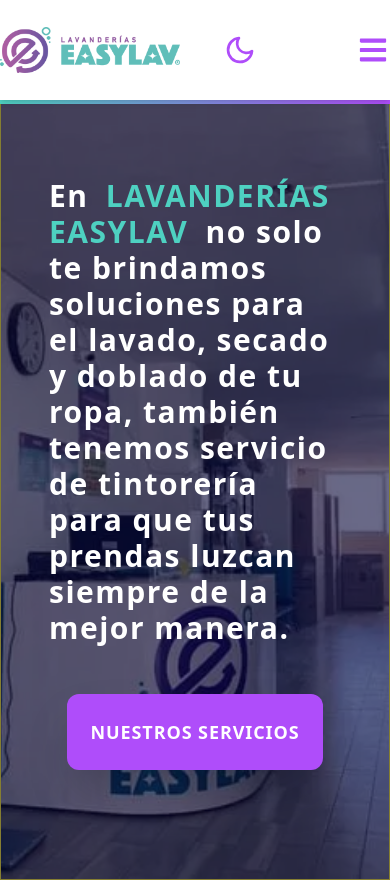
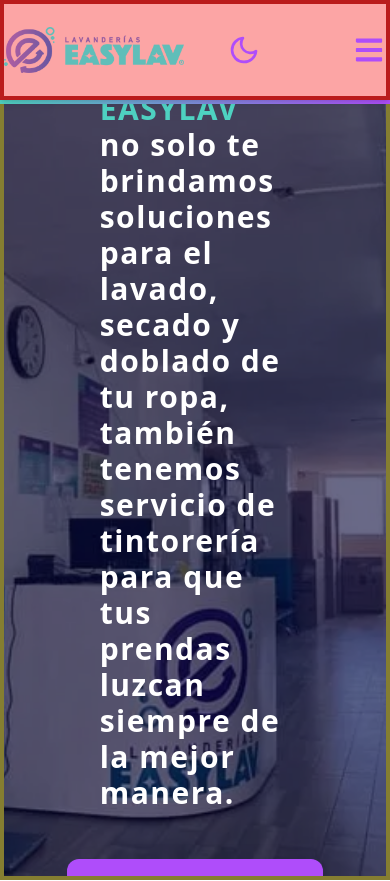
Before and after one commit to dspwebstudiomx/easylav-react, a React (Vite) app: page / in a window 390 px wide. Shown: the top 881 px of the page. Built offline with nearby package versions, Linux system fonts and the light colour scheme; no server answers.

Commit message:
refactor: aumenta el grosor de los bordes en los estados de error, advertencia, éxito e información para mejorar la visibilidad refactor: ajusta el tamaño del encabezado en HeroInicioVideo para una mejor presentación

```diff
--- a/src/App.css
+++ b/src/App.css
@@ -178,23 +178,23 @@ input[type="file"] button {
 }
 
 .error{
-  border: 1px solid #b91c1c;
+  border: 4px solid #b91c1c;
   background-color: #fca5a5;
 }
 .warning{
-  border: 1px solid #857E31;
+  border: 4px solid #857E31;
   background-color: #FAF3AB;
 }
 .success{
-  border: 1px solid #4ade80;
+  border: 4px solid #4ade80;
   background-color: #bbf7d0;
 }
 .info{
-  border: 1px solid #3b82f6;
+  border: 4px solid #3b82f6;
   background-color: #bfdbfe;
 }
 .border-blue{
-  border: 1px solid #3b82f6;
+  border: 2px solid #3b82f6;
 }
 .border-green{
   border: 1px solid #4ade80;
--- a/src/components/templates/Header/navbar/Navbar.jsx
+++ b/src/components/templates/Header/navbar/Navbar.jsx
@@ -43,7 +43,7 @@ const Navbar = () => {
     <>
       <nav id="nav" className={`fixed sm:relative xl:fixed top-0 left-0 w-full z-20 bg-light shadow-md`}>
         <Container className="flex items-center justify-center gap-4">
-          <div className={`flex flex-row items-center justify-between w-full gap-6  h-[100px]`}>
+          <div className={`flex flex-row items-center justify-between w-full gap-6  h-[100px] error`}>
             <Logo />
             <NavLinksDesktop />
             <DarkModeButton />
--- a/src/pages/inicio/components/HeroInicioVideo.jsx
+++ b/src/pages/inicio/components/HeroInicioVideo.jsx
@@ -64,7 +64,7 @@ const HeroInicioVideo = () => {
       {/* Contenido */}
       <Container className="absolute flex items-center justify-center inset-0 z-20 h-[650px] sm:h-[500px] xl:h-[70vh] w-full mt-12 md:p-12 lg:p-0">
         <div className="w-full flex flex-col gap-12 p-12 md:p-0 items-center justify-center  lg:items-start">
-          <h1 className="text-3xl md:text-3xl font-semibold tracking-wider text-light">
+          <h1 className="text-3xl md:text-3xl xl:text-4xl w-2/3 font-semibold tracking-wider text-light">
             En <span className="mx-2 text-primary font-semibold">LAVANDERÍAS EASYLAV</span> no solo te brindamos
             soluciones para el lavado, secado y doblado de tu ropa, también tenemos servicio de tintorería para que tus
             prendas luzcan siempre de la mejor manera.
```
